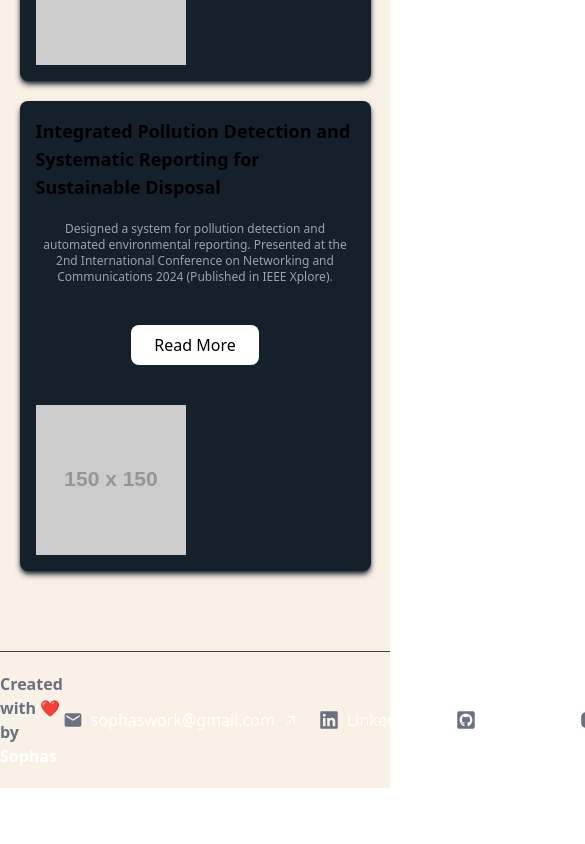
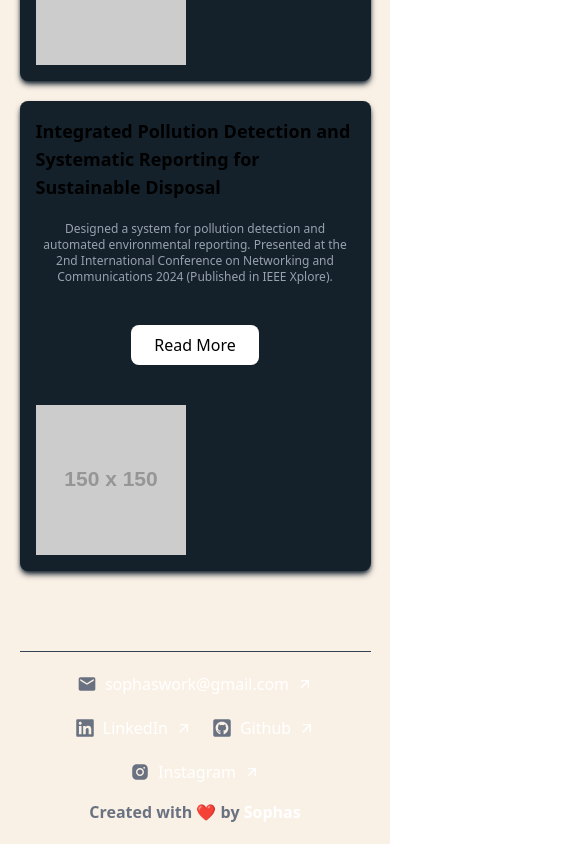
Before and after one commit to sophassamuel/Portfolio-V2, a React (Vite) app: page / in a window 390 px wide. Shown: the part 5377-6221 px from the top of the page, 585 px wide, since content can reach past the window. Before the commit the page ends 6165 px from the top, so only its background shows below. Built offline with nearby package versions, Linux system fonts and the light colour scheme; a web font is replaced by a local one.

Commit message:
feat: responsiveness to footer

```diff
--- a/src/components/Footer.jsx
+++ b/src/components/Footer.jsx
@@ -7,14 +7,12 @@ import { FaGithubSquare } from "react-icons/fa";
 const Footer = () => {
     return (
         <div className='w-full flex justify-center'>
-            <div className='w-full flex flex-col sm:w-[90%] py-5 border-t-1 border-gray-700'>
-
-
-                <div className='flex flex-row justify-between'>
+            <div className='w-[90%] flex flex-col sm:w-[90%] py-5 border-t-1 border-gray-700'>
+                <div className='flex flex-col-reverse lg:flex-row items-center gap-4 justify-between'>
                     <div>
                         <p className='text-gray-500 font-bold'>Created with ❤️ by <span className='text-white'>Sophas</span></p>
                     </div>
-                    <div className='flex flex-row text-white gap-5'>
+                    <div className='flex flex-row flex-wrap justify-center text-white items-center gap-5'>
                         <div className="flex items-center  gap-2">
                             <MdEmail className="w-5 h-5 text-gray-500" /> {/* e.g. from Lucide or Heroicons */}
                             <a href="mailto:sophaswork@gmail.com" className="hover:underline">sophaswork@gmail.com</a>
```
